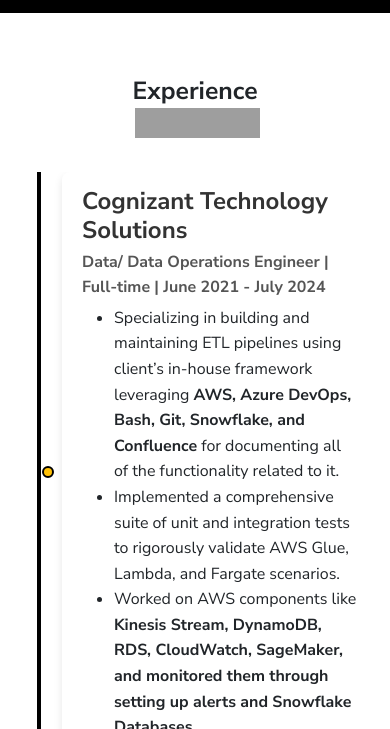
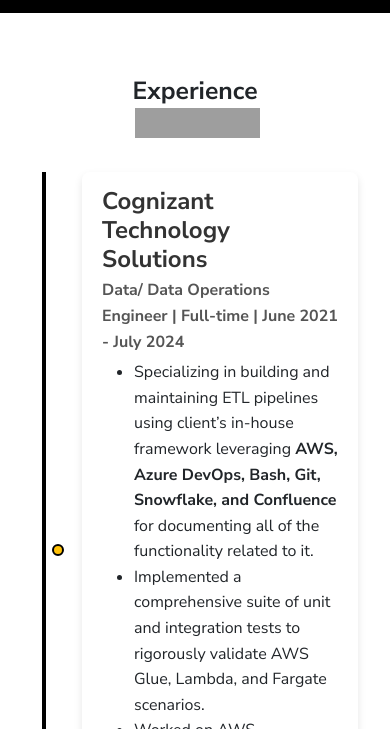
Before and after one commit to meghna-shekhar/Portfolio, a plain HTML site: page experience.html in a window 390 px wide. Shown: the part 115-844 px from the top of the page. Drawn offline with Linux system fonts and the light colour scheme; grey boxes are pictures that could not be loaded; some icons are missing.

Commit message:
Update main.css

```diff
--- a/css/main.css
+++ b/css/main.css
@@ -333,47 +333,27 @@
   }
 
   /* Responsive Design */
-/* Responsive Design for Timeline */
   @media (max-width: 768px) {
     .timeline {
-    padding-left: 10px; /* Reduce padding for smaller screens */
+      padding-left: 20px;
     }
 
     .timeline::before {
-    left: 5px; /* Adjust position of the timeline line */
+      left: 10px;
     }
 
     .timeline-item {
-    flex-direction: column; /* Stack items vertically */
-    align-items: flex-start; /* Align content to the left */
-    margin-bottom: 20px; /* Adjust spacing between items */
+      flex-direction: column;
+      align-items: flex-start;
     }
 
     .timeline-content {
-    margin-left: 20px; /* Adjust spacing for smaller screens */
-    width: 100%; /* Ensure content takes full width */
-    text-align: left; /* Align text to the left */
+      margin-left: 30px;
     }
 
     .timeline-dot {
-    left: 0; /* Adjust dot alignment */
-    margin-bottom: 10px; /* Add space below the dot */
+      left: 0;
     }
-}
-
-/* General Fixes for Padding and Width */
-.timeline-content {
-  max-width: 100%; /* Ensure content doesn't overflow */
-  word-wrap: break-word; /* Wrap long text */
-}
-
-.timeline {
-  overflow-x: hidden; /* Prevent horizontal scrolling issues */
-}
-
-/* Additional Helper Classes for Debugging */
-body {
-  overflow-x: hidden; /* Ensure the body does not scroll horizontally */
   }
 
 .education-section {
```
Lines whose indentation alone changed are shown as unchanged.
